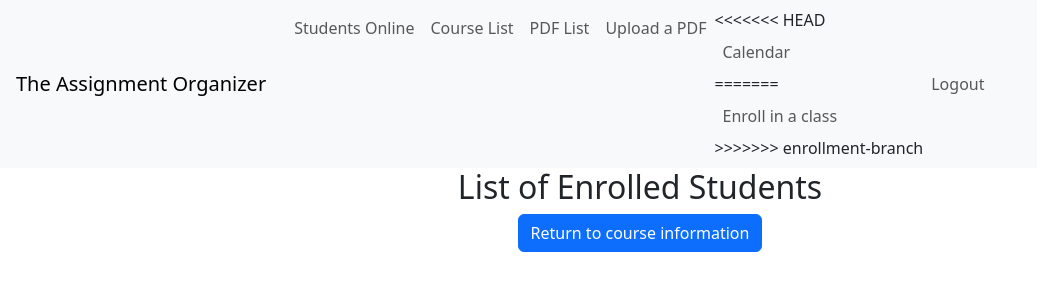
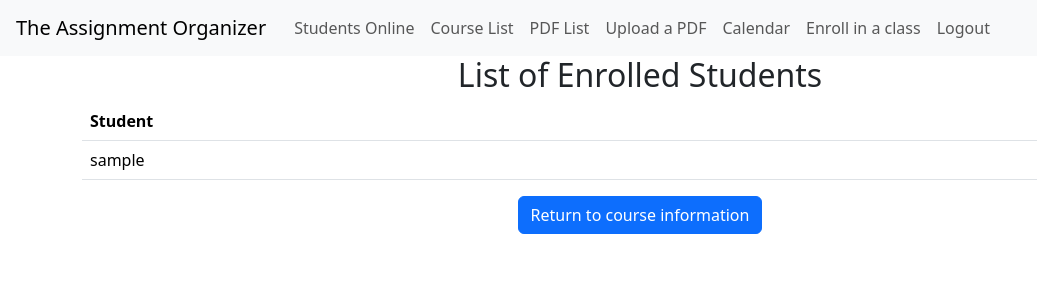
Before and after one commit to sierrashuman/assignment-project, a Django app: page /app/coursestudents/ in a window 1280 px wide. Shown: the top 300 px of the page, without its empty margins (0-1037 px from the left). Run offline with Django 3.2, Linux system fonts and the light colour scheme; tables that the repository leaves empty hold one stand-in row (values such as "Sample post"); some libraries are stand-ins or nearby versions.

Commit message:
enrollment list

```diff
--- a/assignment_app/templates/base.html
+++ b/assignment_app/templates/base.html
@@ -22,11 +22,10 @@
                     <a class="nav-link" href="/app/upload_pdf">Upload a PDF</a>
                 </li>
                 <li class="nav-item">
-<<<<<<< HEAD
                     <a class="nav-link" href="/app/calendar">Calendar</a>
-=======
+                </li>
+                <li class="nav-item">
                     <a class="nav-link" href="/app/enroll_course">Enroll in a class</a>
->>>>>>> enrollment-branch
                 </li>
             </ul>
             <ul class="navbar-nav me-1">
--- a/assignment_app/templates/courselist.html
+++ b/assignment_app/templates/courselist.html
@@ -9,9 +9,9 @@
             {% if course_list %}
                 <ul class="list-group">
                 {% for course in course_list %}
-                    <li class="list-group-item text-center"><h4><a href="{% url 'app:coursedetail' course.id %}">{{ course.name}}</a></h4>
+                    <li class="list-group-item text-center"><h4><a href="{% url 'app:coursedetail' course.id %}">{{course.name}}</a></h4>
                         <ul class="list-group">
-                            <li>Course code: {{course.course_id}}</li>
+                            <li>Course code: {{course.mnemonic}}</li>
                             <li>Professor: {{course.professor}}</li>
                             <li>Start time: {{course.start_time}}</li>
                             <li>End time: {{course.end_time}}</li>
--- a/assignment_app/templates/coursestudents.html
+++ b/assignment_app/templates/coursestudents.html
@@ -2,11 +2,17 @@
 
 {% block content %}
 <h2>List of Enrolled Students</h2>
-
-
-
-
-
-
-<a class="btn btn-primary" href="{% url 'app:coursedetail'%}">Return to course information</a>
+    <table class="table">
+        <thead>
+            <th scope="column">Student</th>
+        </thead>
+        <tbody>
+            {% for enrollment in coursestudents %}
+                <tr>
+                    <td>{{ enrollment.student }}</td>
+                </tr>
+            {% endfor %}
+        </tbody>
+    </table>
+<a class="btn btn-primary" href="{% url 'app:coursedetail' course.id%}">Return to course information</a>
 {% endblock %}
--- a/assignment_app/views.py
+++ b/assignment_app/views.py
@@ -76,16 +76,7 @@ class PDFList(generic.ListView):
         """
         return PDF.objects.all()
 
-class CourseStudents(generic.ListView):
-    model = Enrollment
-    template_name = 'coursestudents.html'
-    context_object_name = 'coursestudents'
 
-    def get_queryset(self):
-        """
-        Return all students
-        """
-        return Enrollment.objects.all()
 class CalendarView(generic.ListView):
     model = Event
     template_name = 'assignment_app/calendar.html'
@@ -165,3 +156,14 @@ def enroll_course(request):
         enrolled_form = EnrollmentForm()
         student_form = StudentForm()
     return render(request, 'enroll_course.html', {'enrolled_form': enrolled_form, 'student_form': student_form})
+
+class CourseStudents(generic.ListView):
+    model = Enrollment
+    template_name = 'coursestudents.html'
+    context_object_name = 'coursestudents'
+
+    def get_queryset(self):
+        """
+        Return all students
+        """
+        return Enrollment.objects.all()
--- a/mysite/settings.py
+++ b/mysite/settings.py
@@ -161,7 +161,7 @@ SOCIALACCOUNT_PROVIDERS = {
     }
 }
 
-SITE_ID = 3
+SITE_ID = 2
 LOGIN_REDIRECT_URL = '/'
 LOGOUT_REDIRECT_URL = '/'
 
```
Also changed, not shown: assignment_app/migrations/0007_alter_pdf_pdf_file.py (deleted), assignment_app/migrations/0008_alter_pdf_pdf_file.py (deleted), assignment_app/migrations/0008_event.py (deleted).
